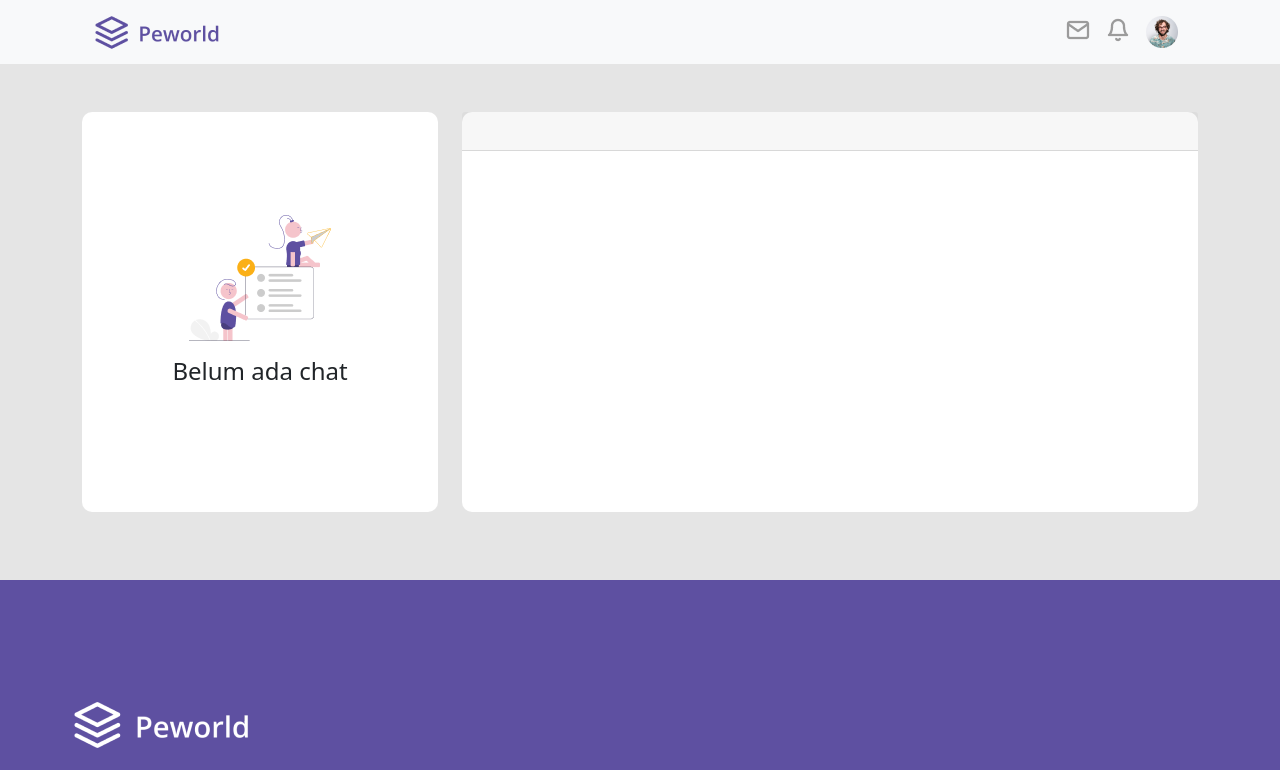
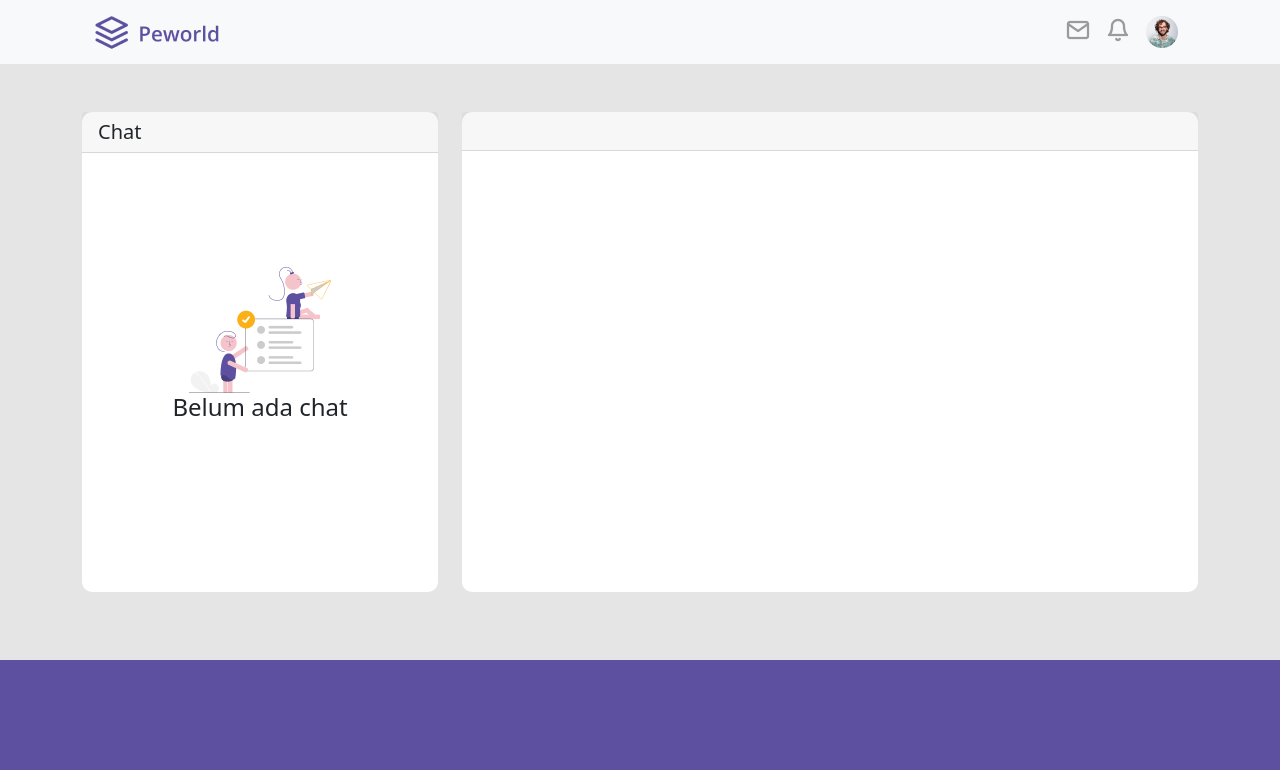
Before and after one commit to ilhamyusuf27/bypass-front-end, a React (Create React App) app: page /chat in a window 1280 px wide. Shown: the top 770 px of the page. Built offline with nearby package versions, Linux system fonts and the light colour scheme.

Commit message:
rev tampilan chat kosong

```diff
--- a/src/Pages/Chat/Chat.css
+++ b/src/Pages/Chat/Chat.css
@@ -7,10 +7,13 @@
 }
 
 .card {
-    height: 50vh;
+    height: 60vh;
 }
 
 .empty-image {
-    align-items: center;
+    position: relative;
+    display: flex;
+    height: 30vh;
+    align-items: flex-end;
     justify-content: center;
 }
--- a/src/Pages/Chat/Chat.js
+++ b/src/Pages/Chat/Chat.js
@@ -22,13 +22,16 @@ function Chat() {
       <Container className="mb-5">
         <Row>
           <div className="col-lg-4 col-md-4 col-sm-12">
-            <Card className="card mt-5 empty-image">
+            <Card className="card mt-5 ">
+              <Card.Header as="h5">Chat</Card.Header>
+              <div className="empty-image">
                 <img src={EmptyChat} alt="" />
-              <div className="info m-3">
-                <div className="info">
-                  <h4>Belum ada chat</h4>
+              </div>
+              <div className="info">
+                  <div className="info">
+                    <h4>Belum ada chat</h4>
+                  </div>
                 </div>
-              </div>
             </Card>
           </div>
           <div className="col-lg-8 col-md-8 col-sm-12">
```
